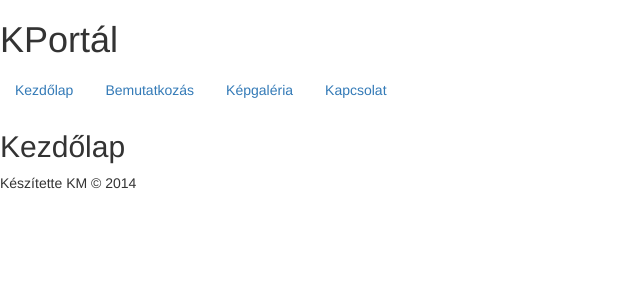
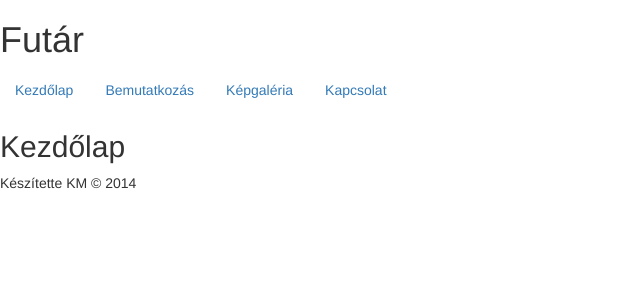
Before and after one commit to boor13/FutarNyB, a PHP site: page /phpportal/ in a window 1280 px wide. Shown: the top 300 px of the page, without its empty margins (0-640 px from the left). Run offline with PHP 8.4, Linux system fonts and the light colour scheme; data that the repository does not hold is empty; a stand-in replaces the project's code that opens the database connection; some libraries are stand-ins or nearby versions.

Commit message:
oldalcím beálitása

```diff
--- a/views/includes/header.php
+++ b/views/includes/header.php
@@ -2,7 +2,7 @@
 <html>
     <head>
         <meta charset="UTF-8">
-        <title>KPortál - <?php echo $pageTitle; ?></title>
+        <title>Futar - <?php echo $pageTitle; ?></title>
         <link rel="stylesheet" type="text/css" href="views/css/base.css">
         <script src="http://ajax.googleapis.com/ajax/libs/jquery/1.11.1/jquery.min.js"></script>
 
@@ -18,6 +18,6 @@
     <body>
 
         <div id="header">
-            <h1 id="sitename">KPortál</h1>
+            <h1 id="sitename">Futár</h1>
             <?php include('navigation.php'); ?>
         </div>
```
